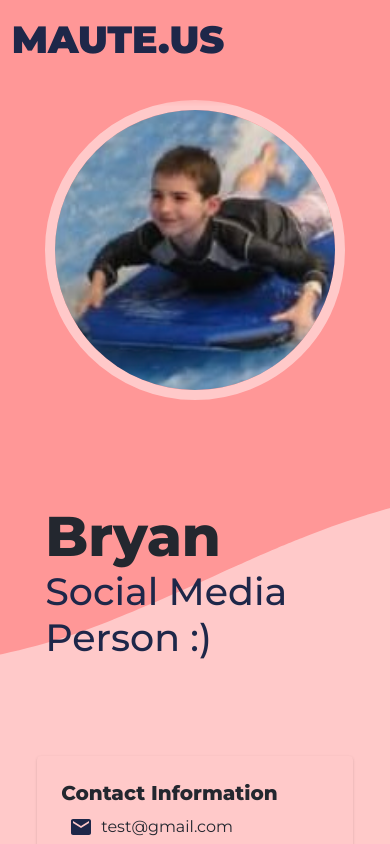
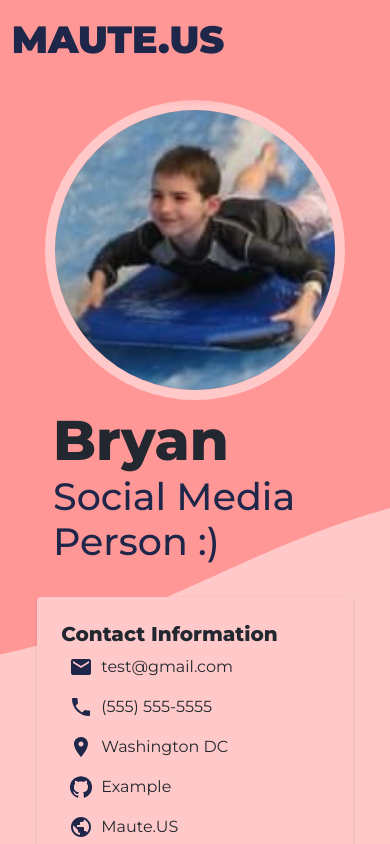
Before and after one commit to DoodlePooge/maute2.0, a React (Vite) app: page /bryan in a window 390 px wide. Built offline with nearby package versions, Linux system fonts and the light colour scheme.

Commit message:
font responsive, mobile cleanup

```diff
--- a/src/pages/Bryan.tsx
+++ b/src/pages/Bryan.tsx
@@ -13,21 +13,20 @@ export const Bryan: FC = () => {
   const theme = useTheme()
   return (
     <>
-      <Stack direction={{ xs: "column", md: "row" }}>
+      <Stack direction={{ xs: "column", md: "row" }} m={2}>
         <Avatar
           src={bryan}
           sx={{
             border: 10,
             borderColor: theme.palette.background.paper,
-            m: 2,
             width: 300,
             height: 300,
           }}
         />
         <Box
           sx={{
-            m: 2,
-            height: 300,
+            m: "2vw",
+            maxHeight: 300,
             alignContent: "center",
           }}
         >
--- a/src/pages/Paige.tsx
+++ b/src/pages/Paige.tsx
@@ -13,21 +13,20 @@ export const Paige: FC = () => {
   const theme = useTheme()
   return (
     <>
-      <Stack direction={{ xs: "column", md: "row" }}>
+      <Stack direction={{ xs: "column", md: "row" }} m={2}>
         <Avatar
           src={paige}
           sx={{
             border: 10,
             borderColor: theme.palette.background.paper,
-            m: 2,
             width: 300,
             height: 300,
           }}
         />
         <Box
           sx={{
-            m: 2,
-            height: 300,
+            m: "2vw",
+            maxHeight: 300,
             alignContent: "center",
           }}
         >
```
